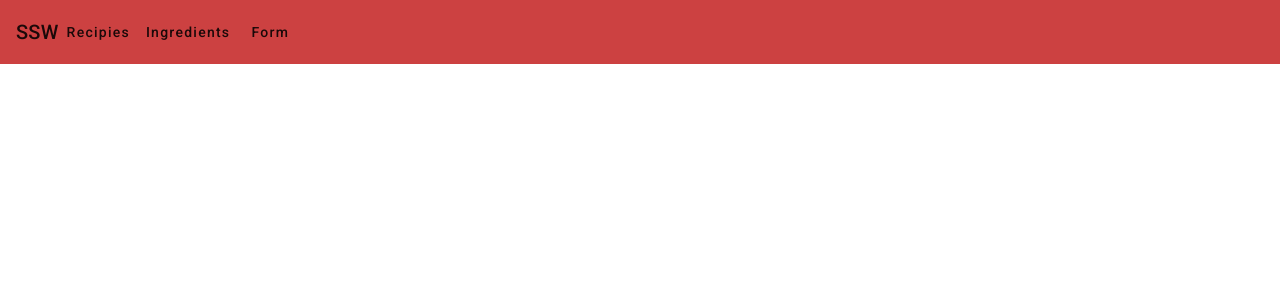
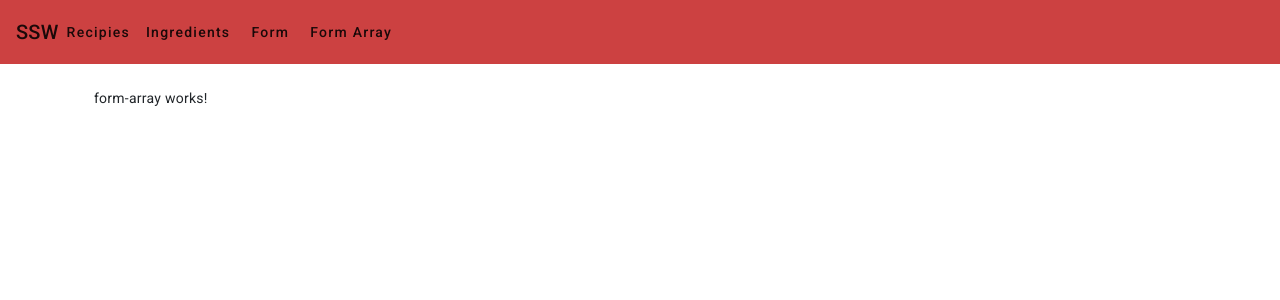
Before and after one commit to babakamyljanovssw/angular-learning, an Angular app in the folder reactive-forms-app/: page /formarray in a window 1280 px wide. Before the commit this address led to /. Shown: the top 300 px of the page. Built offline with nearby package versions, Linux system fonts and the light colour scheme.

Commit message:
generated formarray component

```diff
--- a/reactive-forms-app/src/app/app-routing.module.ts
+++ b/reactive-forms-app/src/app/app-routing.module.ts
@@ -1,9 +1,11 @@
 import { NgModule } from '@angular/core';
 import { RouterModule, Routes } from '@angular/router';
 import { IngredientFormComponent } from './recipe-form/recipe-form.component';
+import { FormArrayComponent } from './form-array/form-array.component';
 
 const routes: Routes = [
-  { path: 'add', component: IngredientFormComponent}
+  { path: 'add', component: IngredientFormComponent },
+  { path: 'formarray', component: FormArrayComponent }
 ];
 
 @NgModule({
--- a/reactive-forms-app/src/app/app.module.ts
+++ b/reactive-forms-app/src/app/app.module.ts
@@ -17,6 +17,7 @@ import { RecipesComponent } from './recipes/recipes.component';
 import { IngredientFormComponent } from './recipe-form/recipe-form.component';
 import { SelectIngredientMatDialogComponent } from './select-ingredient-mat-dialog/select-ingredient-mat-dialog.component';
 import { SelectIngredientBootstrapDialogComponent } from './select-ingredient-bootstrap-dialog/select-ingredient-bootstrap-dialog.component';
+import { FormArrayComponent } from './form-array/form-array.component';
 
 @NgModule({
   declarations: [
@@ -25,7 +26,8 @@ import { SelectIngredientBootstrapDialogComponent } from './select-ingredient-bo
     RecipesComponent,
     IngredientFormComponent,
     SelectIngredientMatDialogComponent,
-    SelectIngredientBootstrapDialogComponent
+    SelectIngredientBootstrapDialogComponent,
+    FormArrayComponent
   ],
   imports: [
     BrowserModule,
--- /dev/null
+++ b/reactive-forms-app/src/app/form-array/form-array.component.html
@@ -0,0 +1 @@
+<p>form-array works!</p>
--- a/reactive-forms-app/src/app/navbar/navbar.component.html
+++ b/reactive-forms-app/src/app/navbar/navbar.component.html
@@ -3,4 +3,5 @@
     <a mat-button>Recipies</a>
     <a mat-button>Ingredients</a>
     <a routerLink="/add" mat-button>Form</a>
+    <a routerLink="/formarray" mat-button>Form Array</a>
 </mat-toolbar>
```
Also changed, not shown: reactive-forms-app/src/app/form-array/form-array.component.ts (added, +10 -0 lines), reactive-forms-app/src/app/form-array/form-array.component.css (added), 1 other file (tests, documents, lock files or other folders).
